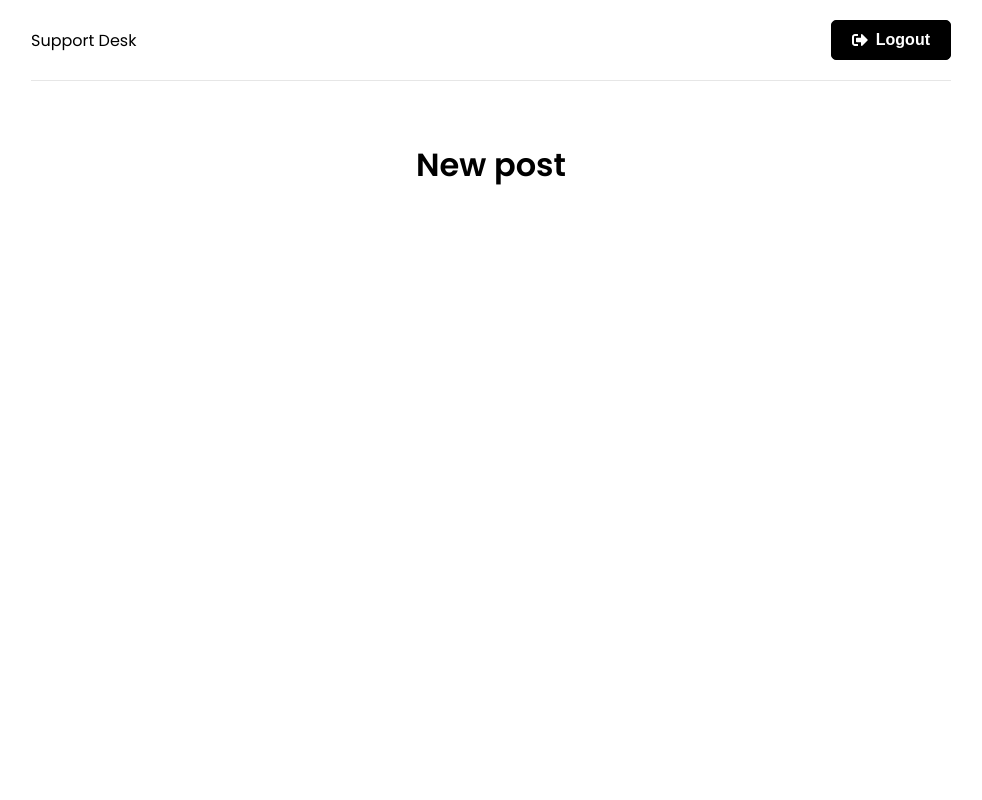
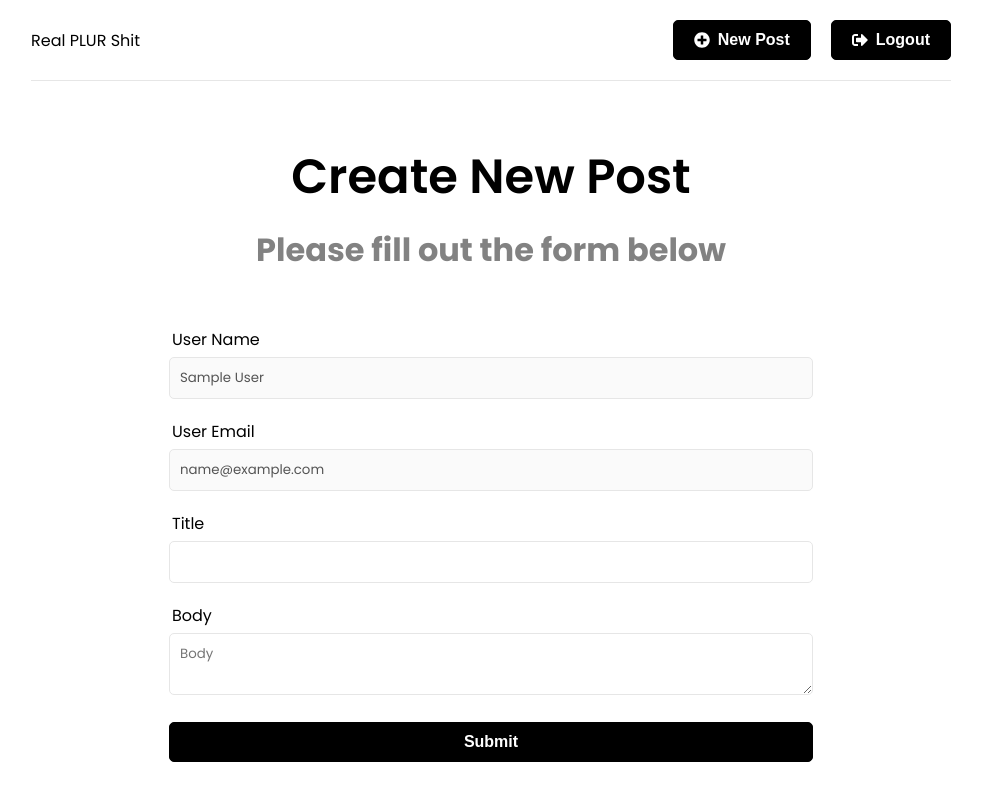
Before and after one commit to cory-simpson-dev/rps, a React (Create React App) app in the folder frontend/: page /new-post in a window 1280 px wide. Shown: the whole page, without its empty margins (149-1131 px from the left). Built offline with nearby package versions, Linux system fonts and the light colour scheme; sample sign-in values are in the browser's storage.

Commit message:
added first post form UI (nonfunctional)

```diff
--- a/frontend/src/components/Header.jsx
+++ b/frontend/src/components/Header.jsx
@@ -1,4 +1,4 @@
-import {FaSignInAlt, FaSignOutAlt, FaUser} from 'react-icons/fa'
+import {FaSignInAlt, FaSignOutAlt, FaUser, FaPlusCircle} from 'react-icons/fa'
 import {Link, useNavigate} from 'react-router-dom'
 import {useSelector, useDispatch} from 'react-redux'
 import {logout, reset} from '../features/auth/authSlice'
@@ -15,17 +15,26 @@ function Header() {
     navigate('/')
   }
 
+  const goNewPost = () => {
+    navigate('/new-post')
+  }
+
   return (
     <header className='header'>
       <div className="logo">
-        <Link to='/'>Support Desk</Link>
+        <Link to='/'>Real PLUR Shit</Link>
       </div>
       <ul>
         {/* if user exists,  this or that */}
         {user ? (
-          <li>
-            <button className="btn" onClick={onLogout}><FaSignOutAlt /> Logout</button>
-          </li>
+          <>
+            <li>
+              <button className="btn" onClick={goNewPost}><FaPlusCircle /> New Post</button>
+            </li>
+            <li>
+              <button className="btn" onClick={onLogout}><FaSignOutAlt /> Logout</button>
+            </li>
+          </>
         ) : (
           // need fragment to return single element (two list items in fragment)
           <>
--- a/frontend/src/pages/Home.jsx
+++ b/frontend/src/pages/Home.jsx
@@ -4,13 +4,10 @@ function Home() {
   return (
     <>
       <section className="heading">
-        <h1>What are you making?</h1>
-        <p>Please be creative</p>
+        <h1>This is the landing page</h1>
+        <p>Log in to make a post</p>
       </section>
 
-      <Link to='/new-post' className='btn btn-reverse btn-block'>
-        Create New Post
-      </Link>
       <Link to='/posts' className='btn btn-block'>
         View All Posts
       </Link>
--- a/frontend/src/pages/NewPost.jsx
+++ b/frontend/src/pages/NewPost.jsx
@@ -1,7 +1,51 @@
+import {useState} from 'react'
+// get user from global state using useSelector
+import {useSelector} from 'react-redux'
+
 function NewPost() {
-    return (
-      <h1>New post</h1>
-    )
+    // get user from global state
+    const {user} = useSelector((state) => state.auth)
+    // local state
+    const [name] = useState(user.name)
+    const [email] = useState(user.email)
+    const [title, setTitle] = useState('')
+    const [body, setBody] = useState('')
+
+    const onSubmit = (e) => {
+        e.preventDefault()
+    }
+
+  return (
+    <>
+        <section className="heading">
+            <h1>Create New Post</h1>
+            <p>Please fill out the form below</p>
+        </section>
+        <section className="form">
+            <div className="form-group">
+                <label htmlFor="name">User Name</label>
+                <input type="text" className="form-control" value={name} disabled/>
+            </div>
+            <div className="form-group">
+                <label htmlFor="email">User Email</label>
+                <input type="text" className="form-control" value={email} disabled/>
+            </div>
+            <form onSubmit={onSubmit}>
+                <div className="form-group">
+                    <label htmlFor="title">Title</label>
+                    <input name="title" type="text" className="form-control" id="title" value={title} onChange={(e) => setTitle(e.target.value)} />
+                </div>
+                <div className="form-group">
+                    <label htmlFor="body">Body</label>
+                    <textarea name="body" id="body" className='form-control' placeholder='Body' value={body} onChange={(e) => setBody(e.target.value)}></textarea>
+                </div>
+                <div className="form-group">
+                    <button className="btn btn-block">Submit</button>
+                </div>
+            </form>
+        </section>
+    </>
+  )
 }
 
 export default NewPost
```
